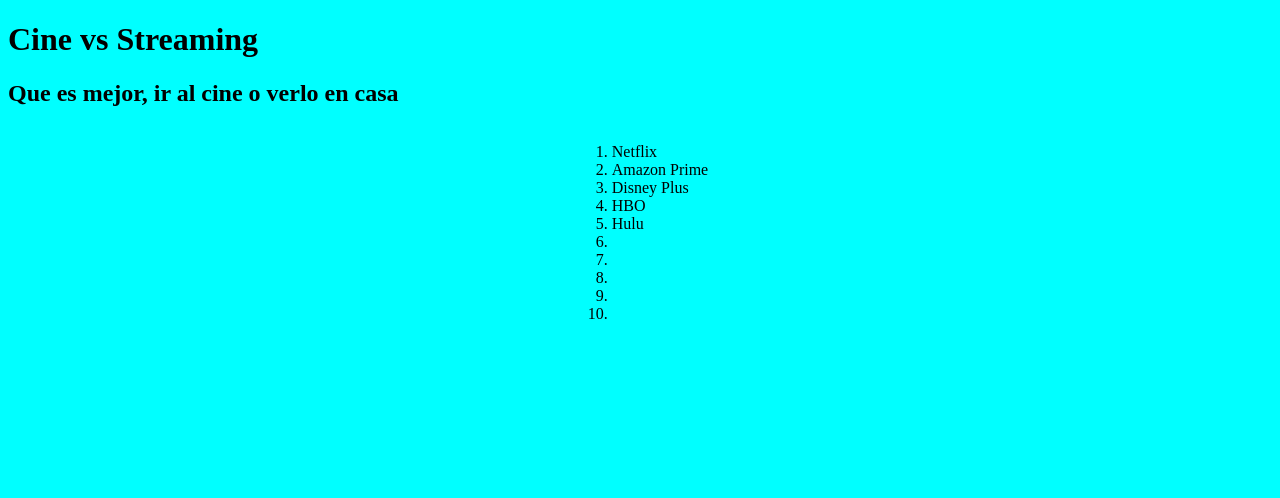
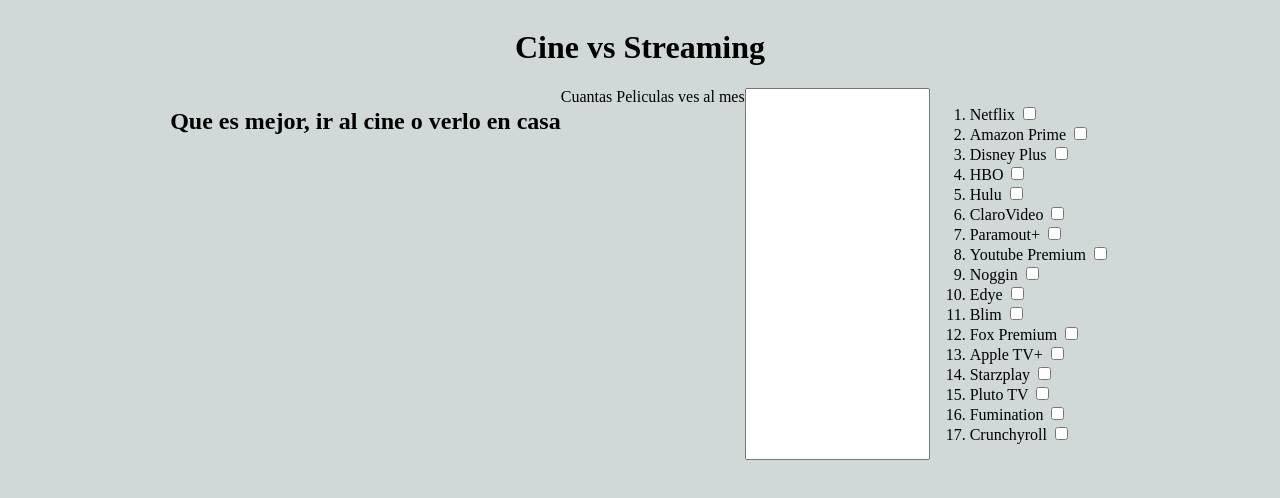
Before and after one commit to KrisMoralesZ/Cine-vs-Streaming, a website: page index.html in a window 1280 px wide. Drawn offline with Linux system fonts and the light colour scheme.

Commit message:
label with checkbox

```diff
--- a/index.html
+++ b/index.html
@@ -8,25 +8,85 @@
     <link rel="stylesheet" href="/styles.css">
 </head>
 <body>
-    <header>
+    <header class="Header">
         <h1>
             Cine vs Streaming
         </h1>
     </header>
-    <section>
+    <section class="Section">
         <h2>Que es mejor, ir al cine o verlo en casa</h2>
         <form class="formulario" action="">
+            <label for="">Cuantas Peliculas ves al mes</label>
+            <input type="number">
             <ol>
-                <li>Netflix</li>
-                <li>Amazon Prime</li>
-                <li>Disney Plus</li>
-                <li>HBO</li>
-                <li>Hulu</li>
-                <li></li>
-                <li></li>
-                <li></li>
-                <li></li>
-                <li></li>
+                <li>
+                    <label for="Netflix">Netflix</label>
+                    <input type="checkbox" name="Netflix" id="Netflix">
+                </li>
+                <li>
+                    <label for="Amazon Prime">Amazon Prime</label>
+                    <input type="checkbox" name="Amazon Prime" id="Amazon Prime">
+                </li>
+                <li>
+                    <label for="Disney Plus">Disney Plus</label>
+                    <input type="checkbox" name="Disney Plus" id="Disney Plus">
+                </li>
+                <li>
+                    <label for="HBO">HBO</label>
+                    <input type="checkbox" name="HBO" id="HBO">
+                </li>
+                <li>
+                    <label for="Hulu">Hulu</label>
+                    <input type="checkbox" name="Hulu" id="Hulu">
+                </li>
+                <li>
+                    <label for="ClaroVideo">ClaroVideo</label>
+                    <input type="checkbox" name="ClaroVideo" id="ClaroVideo">
+                </li>
+                <li>
+                    <label for="Paramout+">Paramout+</label>
+                    <input type="checkbox" name="Paramout+" id="Paramout+">
+                </li>
+                <li>
+                    <label for="Youtube Premium">Youtube Premium</label>
+                    <input type="checkbox" name="Youtube Premium" id="Youtube Premium">
+                </li>
+                <li>
+                    <label for="Noggin">Noggin</label>
+                    <input type="checkbox" name="Noggin" id="Noggin">
+                </li>
+                <li>
+                    <label for="Edye">Edye</label>
+                    <input type="checkbox" name="Edye" id="Edye">
+                </li>
+                <li>
+                    <label for="Blim">Blim</label>
+                    <input type="checkbox" name="Blim" id="Blim">
+                </li>
+                <li>
+                    <label for="Fox Premium">Fox Premium</label>
+                    <input type="checkbox" name="Fox Premium" id="Fox Premium">
+                </li>
+                <li>
+                    <label for="Apple TV+">Apple TV+</label>
+                    <input type="checkbox" name="Apple TV+" id="Apple TV+">
+                </li>
+                <li>
+                    <label for="Starzplay">Starzplay</label>
+                    <input type="checkbox" name="Starzplay" id="Starzplay">
+                </li>
+                <li>
+                    <label for="Pluto TV">Pluto TV</label>
+                    <input type="checkbox" name="Pluto TV" id="Pluto TV">
+                </li>
+                <li>
+                    <label for="Fumination">Fumination</label>
+                    <input type="checkbox" name="Fumination" id="Fumination">
+                </li>
+                <li>
+                    <label for="Crunchyroll">Crunchyroll</label>
+                    <input type="checkbox" name="Crunchyroll" id="Crunchyroll">
+                </li>
             </ol>
         </form>
 
--- a/styles.css
+++ b/styles.css
@@ -1,8 +1,19 @@
 body{
-    background-color:#00FFFF;
+    background-color:#d1d8d8;
+}
+.Header{
+    display: flex;
+    justify-content: center;
+    justify-self: center;
+}
+.Section{
+    display: flex;
+    justify-content: center;
+    justify-self: center;
 }
 .formulario{
     display: flex;
     justify-content: center;
     justify-self: center;
+
 }
```
